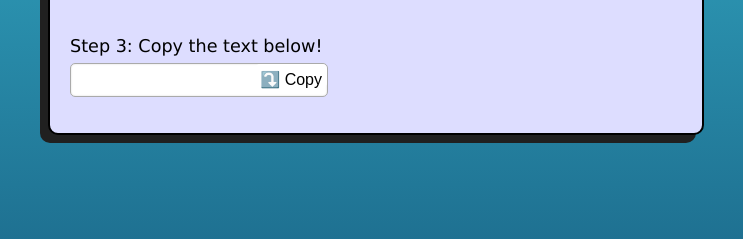
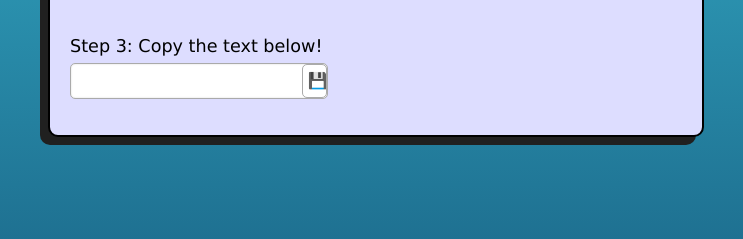
Before and after one commit to tiago-macedo/the-fine-print, a plain HTML site: page index.html in a window 1280 px wide. Shown: the part 390-629 px from the top of the page, 264-1007 px from the left. Drawn offline with nearby package versions, Linux system fonts and the light colour scheme.

Commit message:
Stylized the copy button.

```diff
--- a/index.html
+++ b/index.html
@@ -56,7 +56,7 @@
 				<span class="item">Step 3: Copy the text below!</span> <br>
 				<div id="output">
 					{{ converted }}
-					<span id="copy-button">⤵️ Copy</span>
+					<span id="copy-button">&#128190; Copy</span>
 				</div>
 				<!-- <input type="text" id="output" v-bind:value="converted" readonly> -->
 			</div>
--- a/style.css
+++ b/style.css
@@ -104,12 +104,21 @@ label input:checked + .mock-radio {
 }
 
 #copy-button {
-	display: inline-block;
 	float: right;
 	background-color: white;
 	border-radius: 5px;
 	padding: 0px 5px;
-	height: 1.5em;
+	height: 2em;
+	width: 1.5ch;
+	transition: width 0.5s;
+	overflow: hidden;
+	white-space: nowrap;
+	border: 1px solid #aaa;
+	border-radius: 5px;
+}
+
+#copy-button:hover {
+	width: 7ch;
 }
 
 footer {
```
